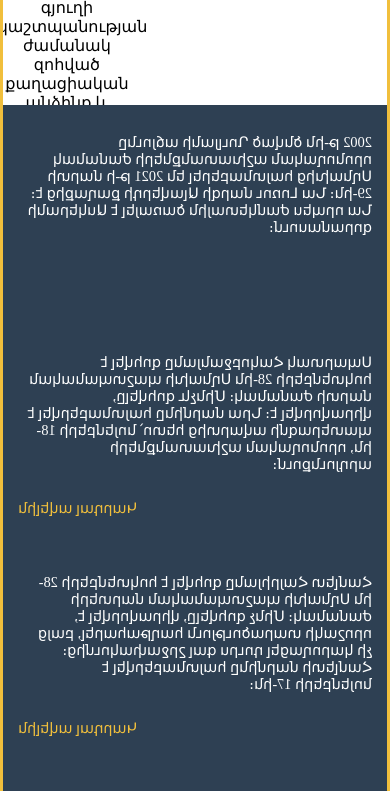
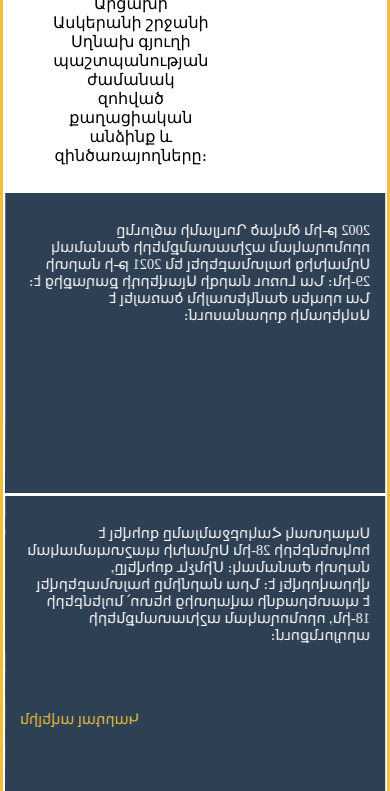
Before and after one commit to mediafactoryam/skhnakhiframes, a website: page victims/index_with_title.html in a window 390 px wide. Shown: the part 118-909 px from the top of the page. Drawn offline with nearby package versions, Linux system fonts and the light colour scheme.

Commit message:
css fixes

```diff
--- a/victims/assets/css/style.css
+++ b/victims/assets/css/style.css
@@ -1,5 +1,5 @@
 :root {
-  --flip-container-height: 220px;
+  --flip-container-height: 300px;
 }
 
 * {
@@ -184,11 +184,13 @@ a:hover {
 
 @media only screen and (max-width: 1000px) {
   .flip-container {
-    width: 33.3%;
+    width  : 33.3%;
+    padding: 0.5%;
+    margin : 0.5% 0;
   }
 
   .with-title>.flip-container:first-child {
-    width: 33.3%;
+    width: 66.6%;
   }
 }
 
```
Also changed, not shown: iframes.html (+4 -5 lines).
